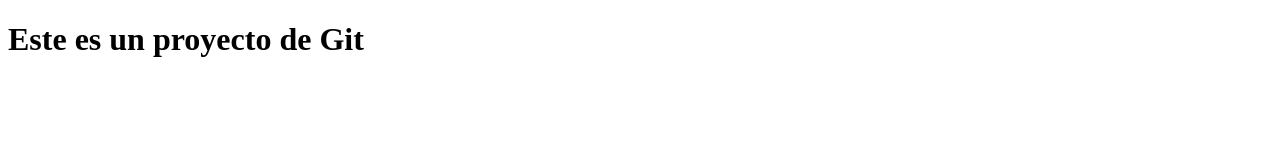
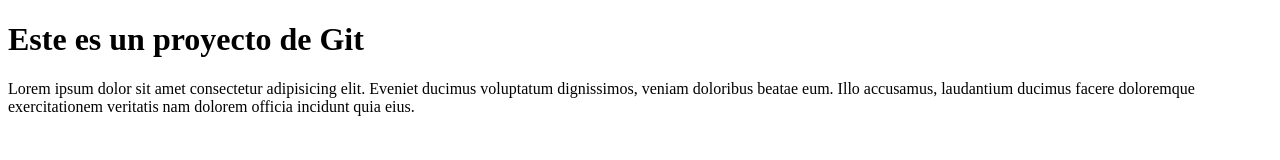
Before and after one commit to AnapauA25/primer-repo-remoto, a plain HTML site: page index.html in a window 1280 px wide. Drawn offline with Linux system fonts and the light colour scheme.

Commit message:
parrafo agregado

```diff
--- a/index.html
+++ b/index.html
@@ -8,5 +8,9 @@
 </head>
 <body>
     <h1>Este es un proyecto de Git </h1>
+
+    <p>Lorem ipsum dolor sit amet consectetur adipisicing elit. Eveniet ducimus voluptatum dignissimos,
+        veniam doloribus beatae eum. Illo accusamus, laudantium ducimus facere doloremque exercitationem veritatis nam
+        dolorem officia incidunt quia eius.</p>
 </body>
 </html>
```
